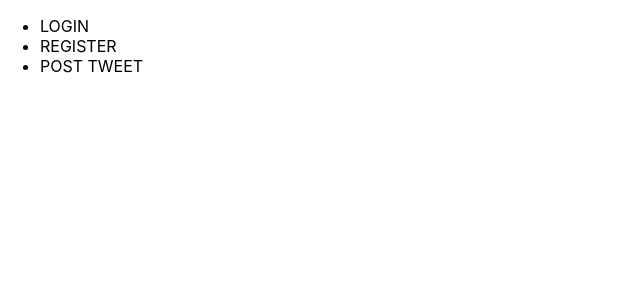
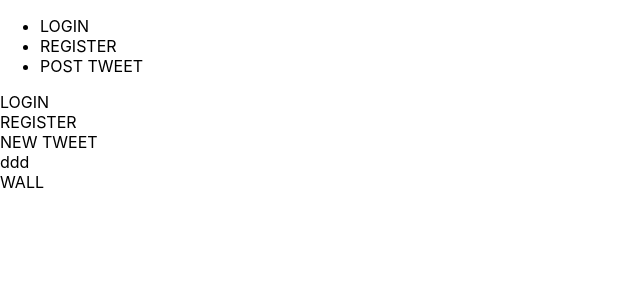
Before and after one commit to kacperKwiatkowski/tweet-app-ui, a React (Create React App) app: page / in a window 1280 px wide. Shown: the top 300 px of the page, without its empty margins (0-640 px from the left). Built offline with nearby package versions, Linux system fonts and the light colour scheme.

Commit message:
Components made

```diff
--- a/src/App.js
+++ b/src/App.js
@@ -1,12 +1,16 @@
 import './App.css';
 import Header from './components/header/header'
+import Banner from "./components/banner/banner";
+import Wall from "./components/wall/wall";
 
 function App() {
-  return (
-    <div>
-      <Header></Header>
-    </div>
-  );
+    return (
+        <div>
+            <Header></Header>
+            <Banner></Banner>
+            <Wall></Wall>
+        </div>
+    );
 }
 
 export default App;
--- /dev/null
+++ b/src/components/banner/banner.js
@@ -0,0 +1,16 @@
+import Login from "../../forms/login/login";
+import Register from "../../forms/register/register";
+import NewTweet from "../../forms/newTweet/newTweet";
+
+const Banner = () => {
+
+    return(
+        <div>
+            <Login></Login>
+            <Register></Register>
+            <NewTweet></NewTweet>
+        </div>
+    )
+}
+
+export default Banner
--- /dev/null
+++ b/src/components/wall/wall.js
@@ -0,0 +1,14 @@
+import Login from "../../forms/login/login";
+import Register from "../../forms/register/register";
+import NewTweet from "../../forms/newTweet/newTweet";
+
+const Wall = () => {
+
+    return(
+        <div>
+            WALL
+        </div>
+    )
+}
+
+export default Wall
--- /dev/null
+++ b/src/forms/login/login.js
@@ -0,0 +1,12 @@
+
+
+const Login = () => {
+
+    return(
+        <header>
+            <form>LOGIN</form>
+        </header>
+    )
+}
+
+export default Login
--- /dev/null
+++ b/src/forms/newTweet/newTweet.js
@@ -0,0 +1,12 @@
+
+
+const NewTweet = () => {
+
+    return(
+        <header>
+            <form>NEW TWEET</form>ddd
+        </header>
+    )
+}
+
+export default NewTweet
--- /dev/null
+++ b/src/forms/register/register.js
@@ -0,0 +1,12 @@
+
+
+const Register = () => {
+
+    return(
+        <header>
+            <form>REGISTER</form>
+        </header>
+    )
+}
+
+export default Register
```
